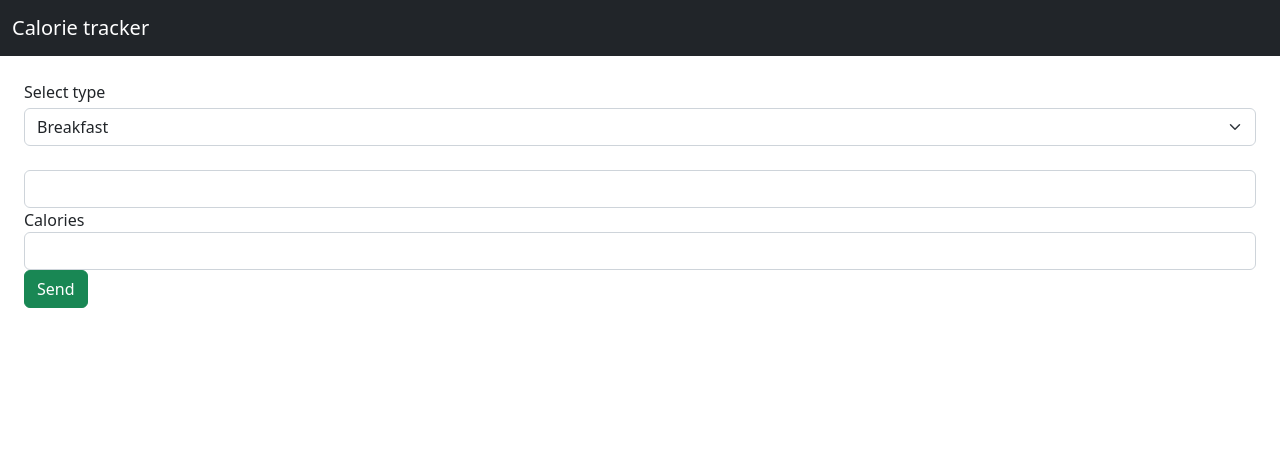
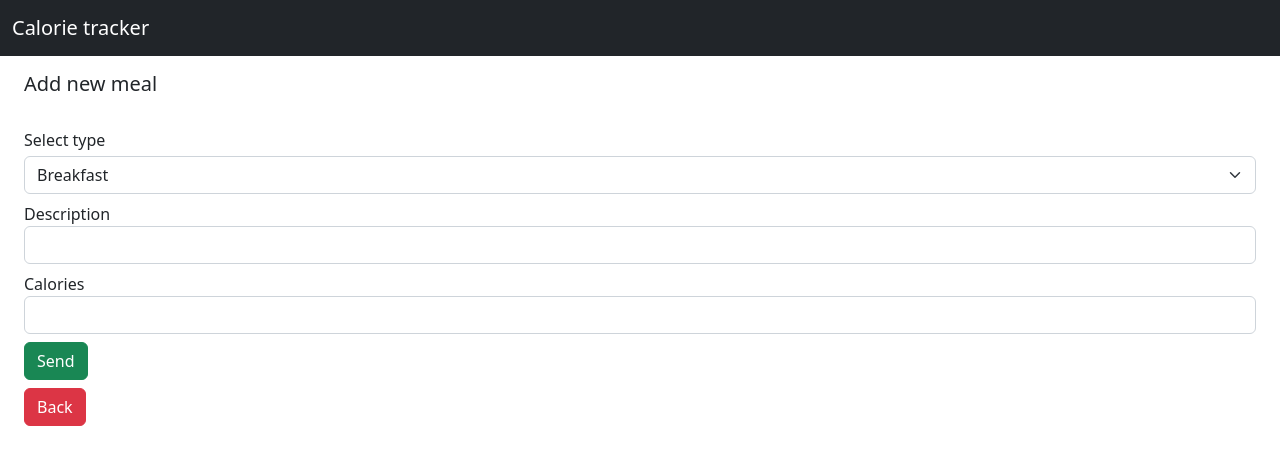
Before and after one commit to dmsagaidak/calorie-tracker, a React (Create React App) app: page /new-meal in a window 1280 px wide. Shown: the top 464 px of the page. Built offline with nearby package versions, Linux system fonts and the light colour scheme.

Commit message:
Created function total to calculate total calories; added Spinner.tsx for preloading; changed styles of MealItem.tsx, MealForm.tsx

```diff
--- a/src/App.tsx
+++ b/src/App.tsx
@@ -2,16 +2,18 @@ import React, {useCallback, useEffect, useState} from 'react';
 import Layout from "./components/Layout/Layout";
 import {Route, Routes, useLocation} from "react-router-dom";
 import NewMeal from "./containers/NewMeal/NewMeal";
-import {ApiMeal, Meal, MealsList} from "./types";
+import {Meal, MealsList} from "./types";
 import axiosApi from "./axiosApi";
 import Home from "./containers/Home/Home";
 
 function App() {
   const location = useLocation();
   const [meals, setMeals] = useState<Meal[]>([]);
+  const [loading, setLoading] = useState(false)
 
   const fetchMeals = useCallback(async () => {
     try{
+      setLoading(true)
       const mealsResponse = await axiosApi.get<MealsList>('/meals.json');
       const meals = Object.keys(mealsResponse.data).map(key => {
         const meal = mealsResponse.data[key];
@@ -19,8 +21,10 @@ function App() {
         return meal;
       });
         setMeals(meals);
+    }catch (e) {
+      console.log(e);
     }finally {
-
+      setLoading(false);
     }
   }, []);
 
@@ -37,6 +41,7 @@ function App() {
         path="/"
         element={<Home
         meals={meals}
+        loading={loading}
         />}
       />
       <Route
--- a/src/components/MealForm/MealForm.tsx
+++ b/src/components/MealForm/MealForm.tsx
@@ -1,5 +1,6 @@
 import React, {useState} from 'react';
 import {ApiMeal} from "../../types";
+import {Link} from "react-router-dom";
 
 interface Props {
   onSubmit: (meal: ApiMeal) => void
@@ -41,8 +42,8 @@ const MealForm: React.FC<Props> = ({onSubmit}) => {
           <option value="dinner">Dinner</option>
         </select>
       </div>
-      <div className="form-group">
-        <label htmlFor="description"></label>
+      <div className="form-group mt-2">
+        <label htmlFor="description">Description</label>
         <input
         type="text"
         id="description"
@@ -51,7 +52,7 @@ const MealForm: React.FC<Props> = ({onSubmit}) => {
         onChange={onMealChange}
         />
       </div>
-      <div className="form-group">
+      <div className="form-group mt-2">
         <label id="calories">Calories</label>
         <input
         type="number"
@@ -61,7 +62,11 @@ const MealForm: React.FC<Props> = ({onSubmit}) => {
         onChange={onMealChange}
         />
       </div>
-      <button type="submit" className="btn btn-success">Send</button>
+      <button type="submit" className="btn btn-success mt-2">Send</button>
+      <div className="mt-2">
+        <Link to={"/"} className="btn btn-danger">Back</Link>
+      </div>
+
     </form>
   );
 };
--- a/src/components/Meals/MealItem.tsx
+++ b/src/components/Meals/MealItem.tsx
@@ -6,14 +6,26 @@ interface Props {
 }
 
 const MealItem: React.FC<Props> = ({meal}) => {
+  let type = '';
+
+  if(meal.type === 'breakfast') {
+    type = 'Breakfast'
+  }else if(meal.type === 'snack') {
+    type = 'Snack'
+  }else if(meal.type === 'lunch') {
+    type = "Lunch"
+  }else {
+    type = 'Dinner'
+  }
+
   return (
     <div className="card m-1">
       <div className="card-body row no-gutters">
         <div className="col col-8">
-          <p>{meal.type}</p>
-          <p>{meal.description}</p>
+          <p>{type}</p>
+          <p className="m-0">{meal.description}</p>
         </div>
-        <div>
+        <div className="col mt-3">
           <p>{meal.calories} kcal</p>
         </div>
       </div>
--- /dev/null
+++ b/src/components/Spinner/Spinner.tsx
@@ -0,0 +1,14 @@
+import React from 'react';
+
+const Spinner = () => {
+  return (
+    <div className="d-flex justify-content-center mt-5">
+      <div className="spinner-grow text-dark" role="status">
+        <span className="visually-hidden">Loading...</span>
+      </div>
+    </div>
+
+  );
+};
+
+export default Spinner;
--- a/src/containers/Home/Home.tsx
+++ b/src/containers/Home/Home.tsx
@@ -1,17 +1,33 @@
 import React from 'react';
 import {Meal} from "../../types";
 import Meals from "../../components/Meals/Meals/Meals";
+import Spinner from "../../components/Spinner/Spinner";
+import {Link} from "react-router-dom";
 
 interface Props {
   meals: Meal[];
+  loading: boolean;
 }
 
-const Home: React.FC<Props> = ({meals}) => {
+const Home: React.FC<Props> = ({meals,loading}) => {
+  const total = meals.reduce((sum, meal) => sum + Number(meal.calories), 0);
+  console.log(meals);
+
   return (
-    <div>
-      <Meals
-      meals={meals}
-      />
+    <div className="ps-3 pe-3">
+      <div className="row m-3">
+        <div className="col-10">Total calories: {total}</div>
+        <div className="col">
+          <Link to={"/new-meal"}className="btn btn-primary">Add new meal</Link>
+        </div>
+      </div>
+
+
+      {loading? <Spinner/> : (
+        <Meals
+          meals={meals}
+        />
+      )}
     </div>
   );
 };
--- a/src/containers/NewMeal/NewMeal.tsx
+++ b/src/containers/NewMeal/NewMeal.tsx
@@ -20,6 +20,7 @@ const NewMeal = () => {
 
   return (
     <div>
+      <h5 className="ms-4 mt-3">Add new meal</h5>
       <MealForm
       onSubmit={createMeal}
       />
--- a/src/types.d.ts
+++ b/src/types.d.ts
@@ -1,5 +1,5 @@
 export interface Meal {
-  id: sting;
+  id: string;
   type: string;
   description: string;
   calories: number;
```
